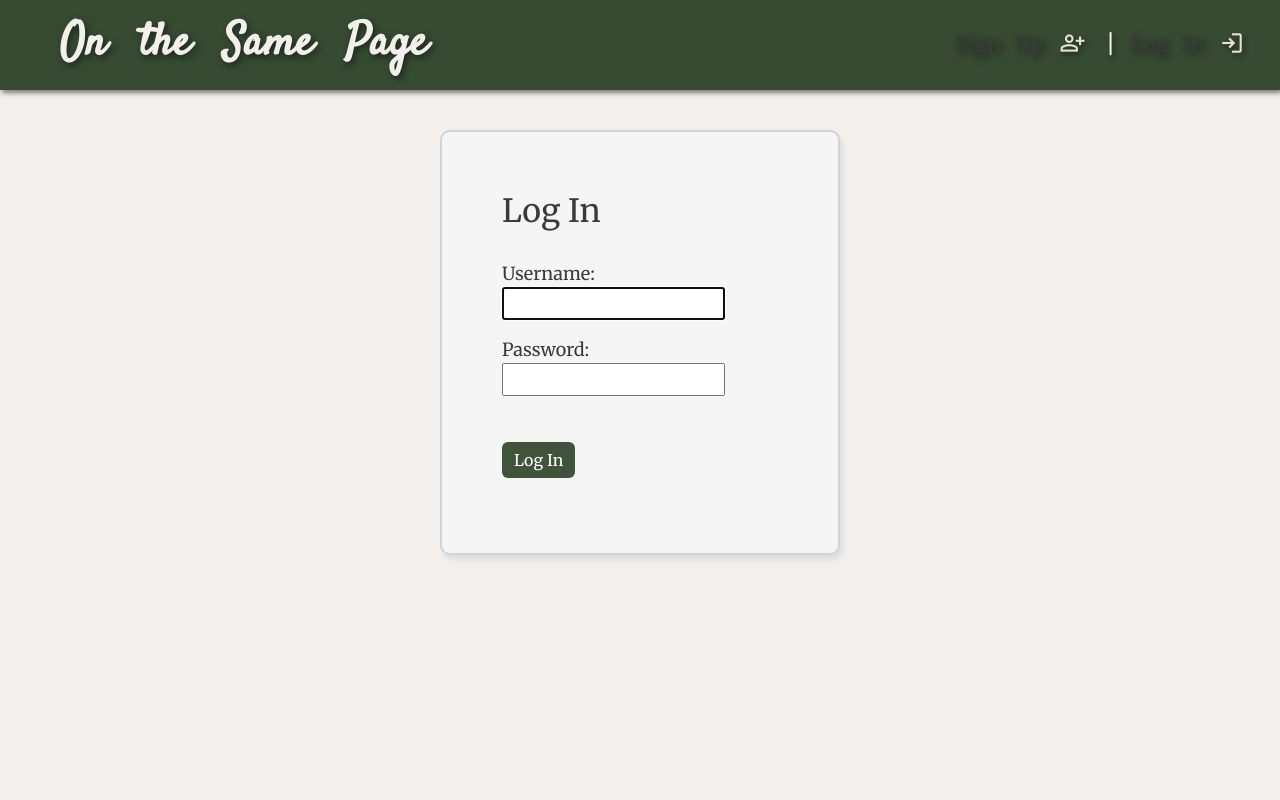
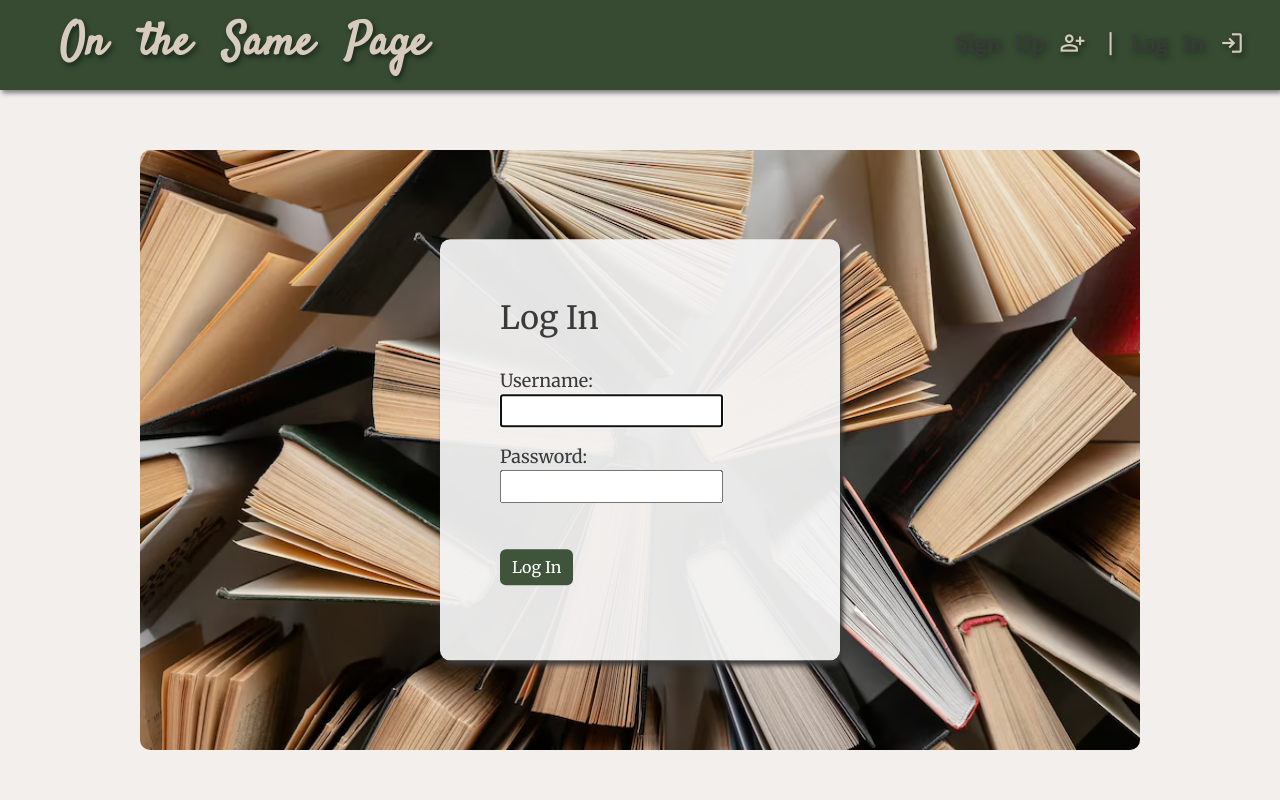
Before and after one commit to adricastro1/Book-Club, a Django app: page /accounts/login/ in a window 1280 px wide. Run offline with Django 4.2, Linux system fonts and the light colour scheme.

Commit message:
add image as background for forms

```diff
--- a/main_app/static/css/style.css
+++ b/main_app/static/css/style.css
@@ -37,13 +37,13 @@ nav {
 .link:visited {
     font-family: 'Bitter', serif;
     font-size: 22px;
-    color: #f3efec;
+    color: #d7cbbe;
     text-shadow: 2px 2px 6px #1e2d1d;
     word-spacing: 10px;
 }
 
 .link:hover {
-    color: #d7cbbe;
+    color: #f3efec;
 }
 
 #nav-links {
@@ -60,16 +60,16 @@ nav {
     font-size: 45px;
     font-weight: 700;
     word-spacing: 20px;
-    color: #f3efec;
-    text-shadow: 2px 3px 6px #1b281a;
+    color: #d7cbbe;
+    text-shadow: 2px 3px 5px #1b281a;
 }
 
 #nav-title:hover {
-    color: #d7cbbe;
+    color: #f3efec;
 }
 
 #nav-links>.material-symbols-outlined {
-    color: #e7dfd5;
+    color: #d7cbbe;
     margin-top: 3px;
     font-size: 26px;
     text-shadow: 2px 3px 5px #1b281a;
@@ -77,7 +77,7 @@ nav {
 
 #nav-links>span {
     font-size: 24px;
-    color: #f3efec;
+    color: #d7cbbe;
     margin: 0 5px;
     text-shadow: 2px 3px 5px #1b281a;
 }
@@ -484,22 +484,44 @@ textarea#id_synopsis {
 
 .form-a,
 .form-c {
+    margin-top: 50px;
     padding: 60px;
-    width: 900px;
-    border: 2px lightgrey solid;
     border-radius: 10px;
-    background-color: whitesmoke;
-    box-shadow: 3px 5px 5px rgb(222, 222, 222);
+    background-color: rgba(245, 245, 245, 0.935);
+    box-shadow: 3px 5px 5px rgb(162, 161, 161);
+}
+
+.form-a {
+    width: 1200;
 }
 
 .form-c {
     width: 400px;
+    box-shadow: 3px 5px 5px rgb(60, 59, 59);
 }
 
 .form-title {
     margin-bottom: 30px;
 }
 
+.books-img {
+    margin-top: 20px;
+    width: 1000px;
+    height: 600px;
+    position: relative;
+    border-radius: 10px;
+}
+
+#login-form,
+#delete-form,
+#delete-form-1 {
+    position: absolute;
+    top: 50%;
+    left: 50%;
+    transform: translate(-50%, -50%);
+
+
+}
 
 #btn-form,
 #btn-form-1,
@@ -517,7 +539,7 @@ textarea#id_synopsis {
 
 #delete-form,
 #delete-form-1 {
-    margin-top: 80px;
+    margin-top: 50px;
     width: 500px;
 }
 
--- a/main_app/templates/main_app/book_confirm_delete.html
+++ b/main_app/templates/main_app/book_confirm_delete.html
@@ -3,11 +3,12 @@
 {% block content %}
 
 <div class="form-center">
+    <div>
+        {% load static %}
+        <img class="books-img" src="{%static 'imgs/books.avif'%}" alt="book-stack">
         <div id="delete-form-1" class="form-c">
             <h3 class="form-title">Delete Book</h3>
-
             <h4>Are you sure you want to delete book - {{ object.title }}?</h4>
-
             <form action="" method="POST">
                 {% csrf_token %}
                 <button id="btn-form-2" type="submit" value="Yes - Delete" class="btn">Yes - Delete</button>
@@ -17,4 +18,5 @@
             </form>
         </div>
     </div>
+</div>
 {% endblock %}
--- a/main_app/templates/main_app/review_confirm_delete.html
+++ b/main_app/templates/main_app/review_confirm_delete.html
@@ -3,11 +3,12 @@
 {% block content %}
 
 <div class="form-center">
+    <div>
+        {% load static %}
+        <img class="books-img" src="{%static 'imgs/books.avif'%}" alt="book-stack">
         <div class="form-c" id="delete-form">
             <h3 class="form-title">Delete Review</h3>
-
             <h4>Are you sure you want to delete review for {{object.book}}?</h4>
-
             <form action="" method="POST">
                 {% csrf_token %}
                 <button id="btn-form-1" type="submit"  value="Yes - Delete" class="btn">Yes - Delete</button>
@@ -18,4 +19,5 @@
             </form>
     </div>
     </div>
+</div>
 {% endblock %}
--- a/main_app/templates/registration/login.html
+++ b/main_app/templates/registration/login.html
@@ -3,7 +3,10 @@
 
 
 <div class="form-center">
-  <div class="form-c">
+  <div>
+    {% load static %}
+    <img class="books-img" src="{%static 'imgs/books.avif'%}" alt="book-stack">
+    <div id="login-form" class="form-c">
       <h2 class="form-title">Log In</h2>
       <form class="form-group" method="POST" action="{% url 'login' %}">
         {% csrf_token %}
@@ -13,6 +16,7 @@
       </form>
     </div>
   </div>
+</div>
 
 
 
```
Also changed, not shown: main_app/static/imgs/books.avif (added). Lines whose indentation alone changed are shown as unchanged.
